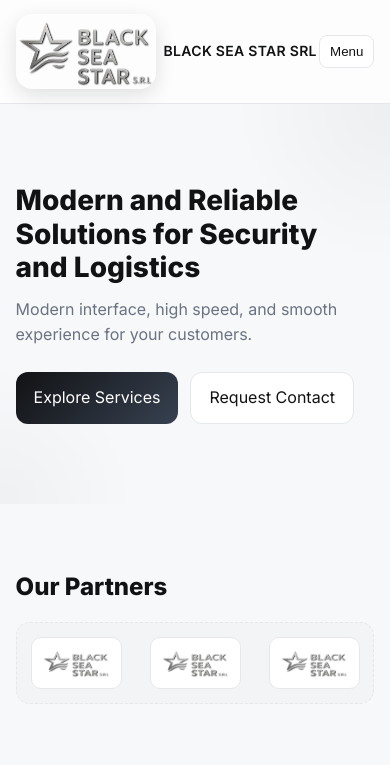
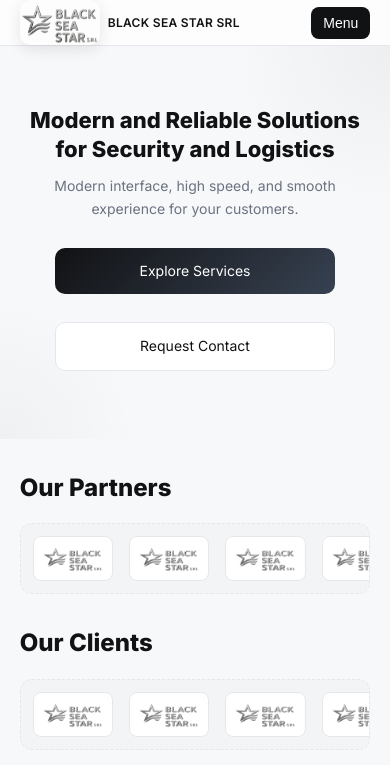
Before and after one commit to BigDadry/black-sea-star, a plain HTML site: page index.html in a window 390 px wide. Shown: the top 765 px of the page. Drawn offline with Linux system fonts and the light colour scheme.

Commit message:
تعديل الموقع

```diff
--- a/assets/css/styles.css
+++ b/assets/css/styles.css
@@ -26,10 +26,10 @@
 
 /* Header */
 .header{position:sticky; top:0; z-index:50; background:rgba(255,255,255,.7); backdrop-filter:saturate(140%) blur(8px); border-bottom:1px solid var(--ring); padding-left:0}
-.nav{position:relative; display:flex; align-items:center; justify-content:flex-start; padding:14px 0; gap:40px}
-.brand{display:flex; align-items:center; gap:8px; font-weight:600; letter-spacing:.3px; position:relative; font-size:14px; order:0}
-.brand span{white-space:nowrap}
-.brand img{width:140px; height:75px; border-radius:16px; box-shadow:0 6px 20px rgba(0,0,0,0.12); margin-right:0; order:-1; position:static; left:auto; z-index:100}
+.nav{position:relative; display:flex; align-items:center; justify-content:space-between; padding:14px 0; gap:20px}
+.brand{display:flex; align-items:center; gap:12px; font-weight:600; letter-spacing:.3px; position:relative; font-size:14px; order:0; flex-shrink:0}
+.brand span{white-space:nowrap; font-size:16px; font-weight:700}
+.brand img{width:120px; height:65px; border-radius:12px; box-shadow:0 4px 15px rgba(0,0,0,0.1); margin-right:0; order:-1; position:static; left:auto; z-index:100; flex-shrink:0}
 .brand-badge{width:36px; height:36px; display:grid; place-items:center; background:linear-gradient(135deg,var(--brand),var(--brand-2)); border-radius:10px; font-weight:900}
 .nav-links{display:flex; gap:20px; align-items:center; white-space:nowrap; order:1}
 .nav-links a{padding:8px 12px; border-radius:8px; color:var(--muted); white-space:nowrap}
@@ -71,11 +71,53 @@
 
 /* Responsive */
 @media (max-width: 840px){
+  .nav{justify-content:space-between; gap:16px; padding:12px 0}
+  .brand{flex-shrink:0; gap:8px}
+  .brand img{width:100px; height:55px; border-radius:10px}
+  .brand span{font-size:14px; font-weight:600}
   .nav-links{display:none}
-  .menu-btn{display:inline-flex}
-  .nav.open .nav-links{display:flex; flex-direction:column; position:absolute; right:16px; left:16px; top:64px; background:#ffffff; padding:12px; border:1px solid var(--ring); border-radius:12px}
+  .menu-btn{display:inline-flex; padding:8px 12px; font-size:14px; border-radius:8px; background:var(--brand); color:white; border:none}
+  .nav.open .nav-links{display:flex; flex-direction:column; position:absolute; right:16px; left:16px; top:70px; background:#ffffff; padding:16px; border:1px solid var(--ring); border-radius:12px; box-shadow:0 8px 25px rgba(0,0,0,0.1); z-index:100}
+  .nav.open .nav-links a{padding:12px 16px; margin:4px 0; border-radius:8px; text-align:center; font-weight:500}
+
+  /* تحسين التخطيط العام */
+  .container{width:95%; padding:0 10px}
+  .section{padding:40px 0}
+  .hero{padding:60px 0; text-align:center}
+  .hero h1{font-size:clamp(24px,5vw,36px); line-height:1.3}
+  .hero p{font-size:16px; margin-bottom:20px}
+
+  /* تحسين الأزرار */
+  .btn{padding:14px 20px; font-size:16px; border-radius:10px; text-align:center; display:inline-block; width:100%; max-width:280px; margin:8px auto}
+
+  /* تحسين البطاقات */
+  .card{padding:20px; margin-bottom:16px; border-radius:12px}
+  .grid-3{grid-template-columns:1fr; gap:16px}
+
+  /* تحسين شريط الشعارات */
+  .logo-strip{gap:16px; padding:12px; border-radius:12px}
+  .logo-strip img{height:45px; padding:8px; border-radius:8px}
+
+  /* تحسين الفوتر */
+  .footer .container{flex-direction:column; text-align:center; gap:16px}
+  .footer div{flex-direction:column; gap:8px}
+
+  /* تحسين صفحة الاتصال */
+  .grid[style*="grid-template-columns:1.2fr .8fr"]{grid-template-columns:1fr !important; gap:20px !important}
+  .chip{display:inline-block; padding:8px 12px; margin:4px; font-size:14px}
 
   /* شهادات - تخطيط عمودي على الشاشات الصغيرة */
   .certificates-grid{grid-template-columns:1fr !important; gap:20px !important}
   .certificate-card{max-width:100% !important}
 }
+
+/* تحسينات إضافية للشاشات الصغيرة جداً */
+@media (max-width: 480px){
+  .brand img{width:80px; height:45px}
+  .brand span{font-size:12px}
+  .hero h1{font-size:22px}
+  .hero p{font-size:14px}
+  .btn{padding:12px 16px; font-size:14px}
+  .section{padding:30px 0}
+  .card{padding:16px}
+}
```
